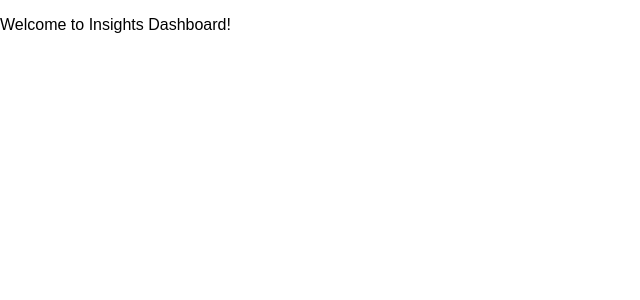
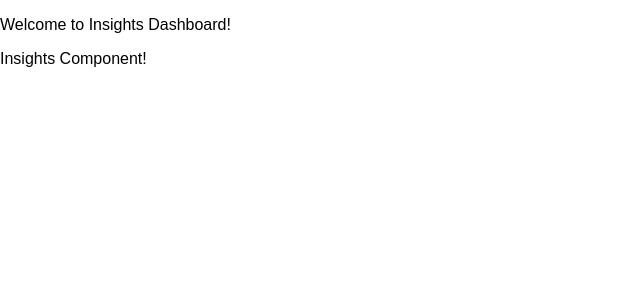
Before and after one commit to AkshayBorana/insights-dashboard, an Angular app: page /insights in a window 1280 px wide. Before the commit this address led to /. Shown: the top 300 px of the page, without its empty margins (0-640 px from the left). Built offline with nearby package versions, Linux system fonts and the light colour scheme.

Commit message:
feat: TECH-2 Added insights dashboard component and added its route.

```diff
--- a/src/app/app.routes.ts
+++ b/src/app/app.routes.ts
@@ -1,3 +1,20 @@
 import { Routes } from '@angular/router';
 
-export const routes: Routes = [];
+export const routes: Routes = [
+  {
+    path: '',
+    pathMatch: 'full',
+    redirectTo: 'insights',
+  },
+  {
+    path: 'insights',
+    loadComponent: () =>
+      import('../features/insights/insights.component').then(
+        (m) => m.InsightsComponent
+      ),
+  },
+  {
+    path: '**',
+    redirectTo: 'insights',
+  },
+];
--- /dev/null
+++ b/src/features/insights/insights.component.html
@@ -0,0 +1 @@
+<p>Insights Component!</p>
```
Also changed, not shown: src/features/insights/insights.component.ts (added, +14 -0 lines), src/features/insights/insights.component.scss (added).
